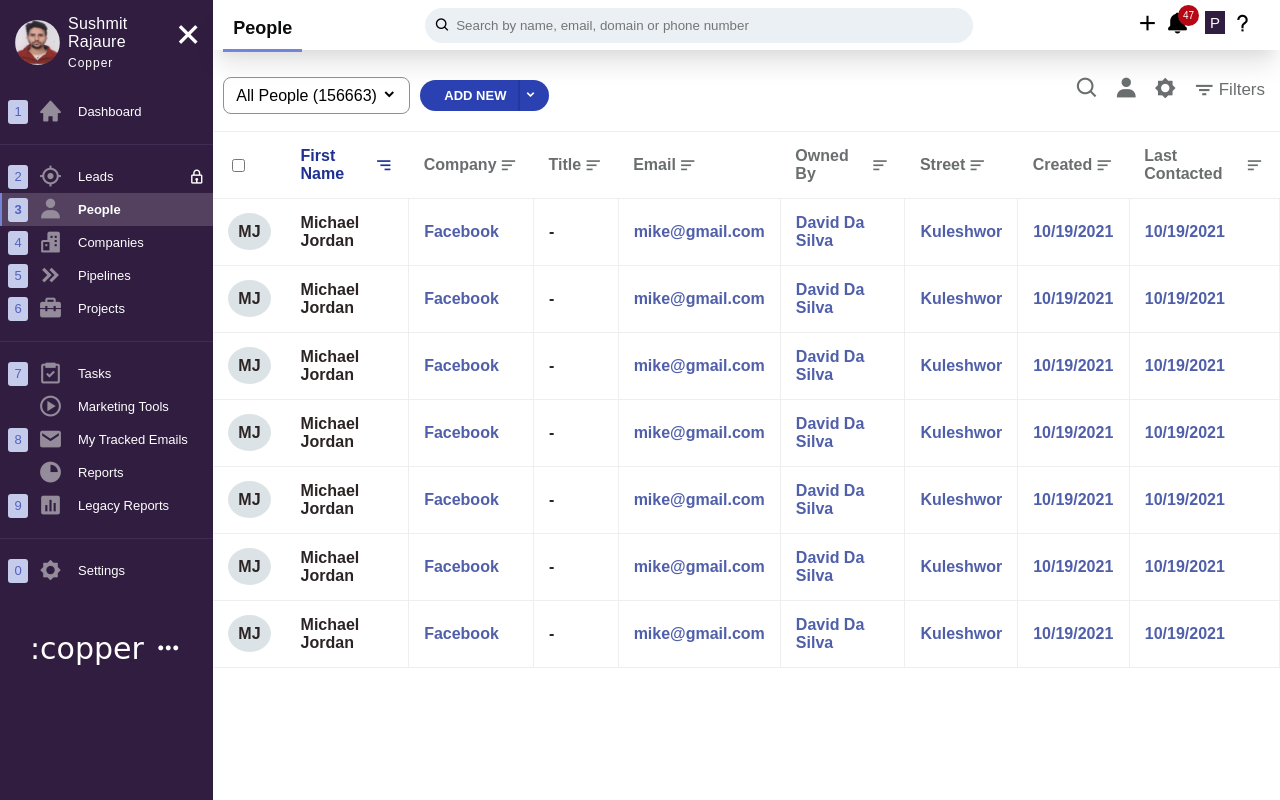
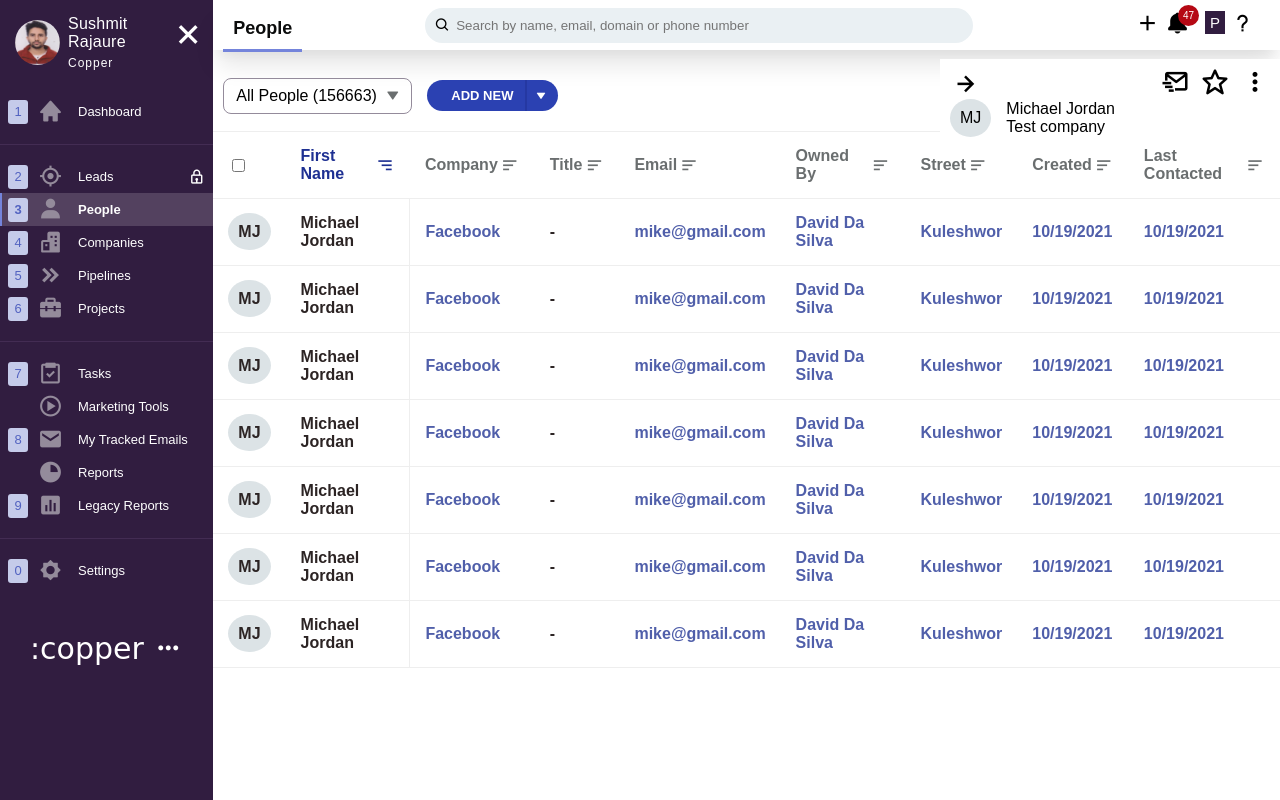
Before and after one commit to Sushmit1997/restarone-assignment-js, a plain HTML site: page index.html in a window 1280 px wide. Drawn offline with nearby package versions, Linux system fonts and the light colour scheme; a web font is replaced by a local one.

Commit message:
Working on user detail section

```diff
--- a/index.html
+++ b/index.html
@@ -139,8 +139,8 @@
         <div class="tableSection">
             <div class="tableTopBar">
                 <div class="allPeopleSection">
-                    <span class="allPeopleBox">All People (156663) <i class='bx bxs-chevron-down' ></i>  </span>
-                    <div class="addNew"><span>ADD NEW</span> <i class='bx bxs-chevron-down' ></i></div>
+                    <span class="allPeopleBox">All People (156663) <i class='bx bxs-down-arrow'></i>  </span>
+                    <div class="addNew"><span>ADD NEW</span> <i class='bx bxs-down-arrow'></i></div>
 
                 </div>
                 <div class="tablefiltersSection">
@@ -151,6 +151,27 @@
                         <li><i class='bx bx-filter'></i> <span class="filterText">Filters</span> </li>
                     </ul>
                 </div>
+                <div class="rowDetailContainer">
+                  <div class="rowDetailIcons">
+                      <div><i class='bx bx-right-arrow-alt' ></i></div>
+                      <div>
+                        <ul>
+                          <li><i class='bx bx-mail-send' ></i></li>
+                          <li><i class='bx bx-star'></i></li>
+                          <li><i class="bx bx-dots-vertical-rounded"></i></li>
+                      </ul>
+                    </div>
+                  </div>
+                  <div class="rowDetailUserInfo">
+                    <div class="rowDetailUserInitials">
+                        MJ
+                    </div>
+                    <div class="rowDetailUserName">
+                      <span>Michael Jordan</span>
+                      <span>Test company</span>
+                    </div>
+                  </div>
+              </div>
             </div>
             <div class="tableComponentContainer">
                 <table class="tableContent">
--- a/style.css
+++ b/style.css
@@ -249,6 +249,7 @@
 /* Table Top Bar */
 
 .tableTopBar {
+  position: relative;
   padding: 10px 0px 0px 10px;
   display: flex;
   justify-content: space-between;
@@ -267,13 +268,24 @@
 }
 
 .addNew {
-  margin-left: 10px;
+  margin-left: 15px;
   background-color: #2b41b2;
   border-radius: 20px;
   padding: 8px 12px;
   color: white;
   font-size: 13px;
   font-weight: bold;
+}
+
+.addNew i {
+  font-size: 10px !important;
+  margin-left: 5px;
+}
+
+.allPeopleBox i {
+  font-size: 13px !important;
+  margin-left: 5px;
+  color: #6a6e6f;
 }
 
 .addNew span {
@@ -384,13 +396,8 @@
   color: rgb(44, 36, 36);
 }
 
-tbody tr td {
+tbody tr td:nth-child(2) {
   border-right: 1px solid #eeeeee;
-}
-
-tbody tr td:first-child,
-thead tr td:first-child {
-  border-right: 0px solid black !important;
 }
 
 tbody tr td {
@@ -407,3 +414,51 @@
   padding: 10px;
   border-radius: 50%;
 }
+
+/* User details section */
+
+.rowDetailContainer {
+  position: absolute;
+  right: 0px;
+  width: 30%;
+  opacity: 0px;
+  top: -10px;
+  background-color: #ffffff;
+  margin-top: 19px;
+  padding: 10px;
+}
+
+.rowDetailIcons {
+  height: 30px;
+  display: flex;
+  justify-content: space-between;
+  align-items: center;
+  font-size: 30px;
+}
+
+.rowDetailIcons div:last-child ul {
+  list-style: none;
+  display: flex;
+  flex-direction: row;
+}
+
+.rowDetailIcons div:last-child ul li {
+  margin-left: 10px;
+}
+
+.rowDetailUserInfo {
+  display: flex;
+  align-items: center;
+}
+
+.rowDetailUserInitials {
+  background-color: #dce3e6;
+  padding: 10px;
+  border-radius: 50%;
+}
+
+.rowDetailUserName {
+  display: flex;
+  flex-direction: column;
+  margin-left: 15px;
+}
```
